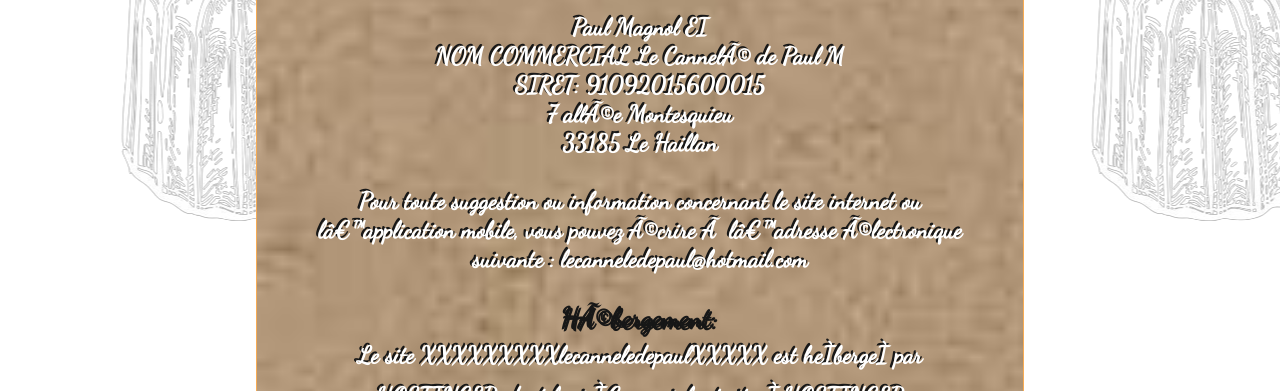
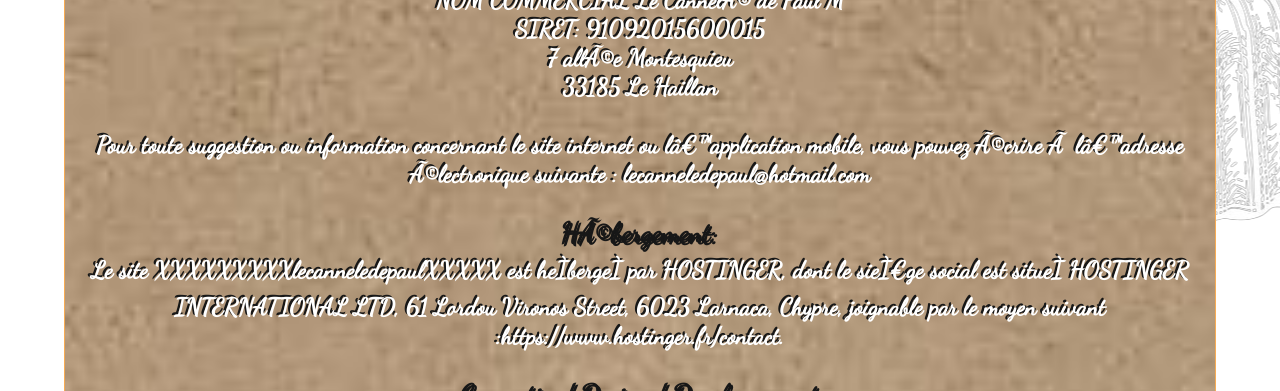
Before and after one commit to LudovicMr/le-cannele-de-Paul, a plain HTML site: page mentions.html in a window 1280 px wide. Shown: the part 709-1100 px from the top of the page. Drawn offline with Linux system fonts and the light colour scheme.

Commit message:
miseenpage

```diff
--- a/mentions.html
+++ b/mentions.html
@@ -44,14 +44,7 @@
       <a href="sucres.html">Sucré</a>
       <a href="creations.html">Créations</a>
     </nav>
-    <div
-      class="mobile"
-      style="
-        margin-left: 20%;
-        margin-right: 20%;
-        background-image: url(photos/index&/fondbeige.jpeg);
-      "
-    >
+    <div class="mobile" id="mentions">
       <h1 style="color: #171717">Mentions Légales</h1>
       <br />
       <h3>1.Mentions Légales</h3>
--- a/style.css
+++ b/style.css
@@ -20,7 +20,7 @@ nav {
 .nav0 {
   background-color: #ffffff;
   color: #8ea1ad;
-  min-width: 330px;
+  min-width: 320px;
 }
 
 .nav0 a {
@@ -73,7 +73,7 @@ nav {
   align-items: center;
   border-bottom: 2px solid #171717;
   font-size: x-large;
-  min-width: 330px;
+  min-width: 320px;
 }
 
 .nav a {
@@ -303,6 +303,12 @@ nav {
   margin-top: 200px;
 }
 
+#mentions {
+  margin: 5%;
+  padding: 0;
+  background-image: url(photos/index&/fondbeige.jpeg);
+}
+
 h5 {
   position: absolute;
   height: 30px;
```
